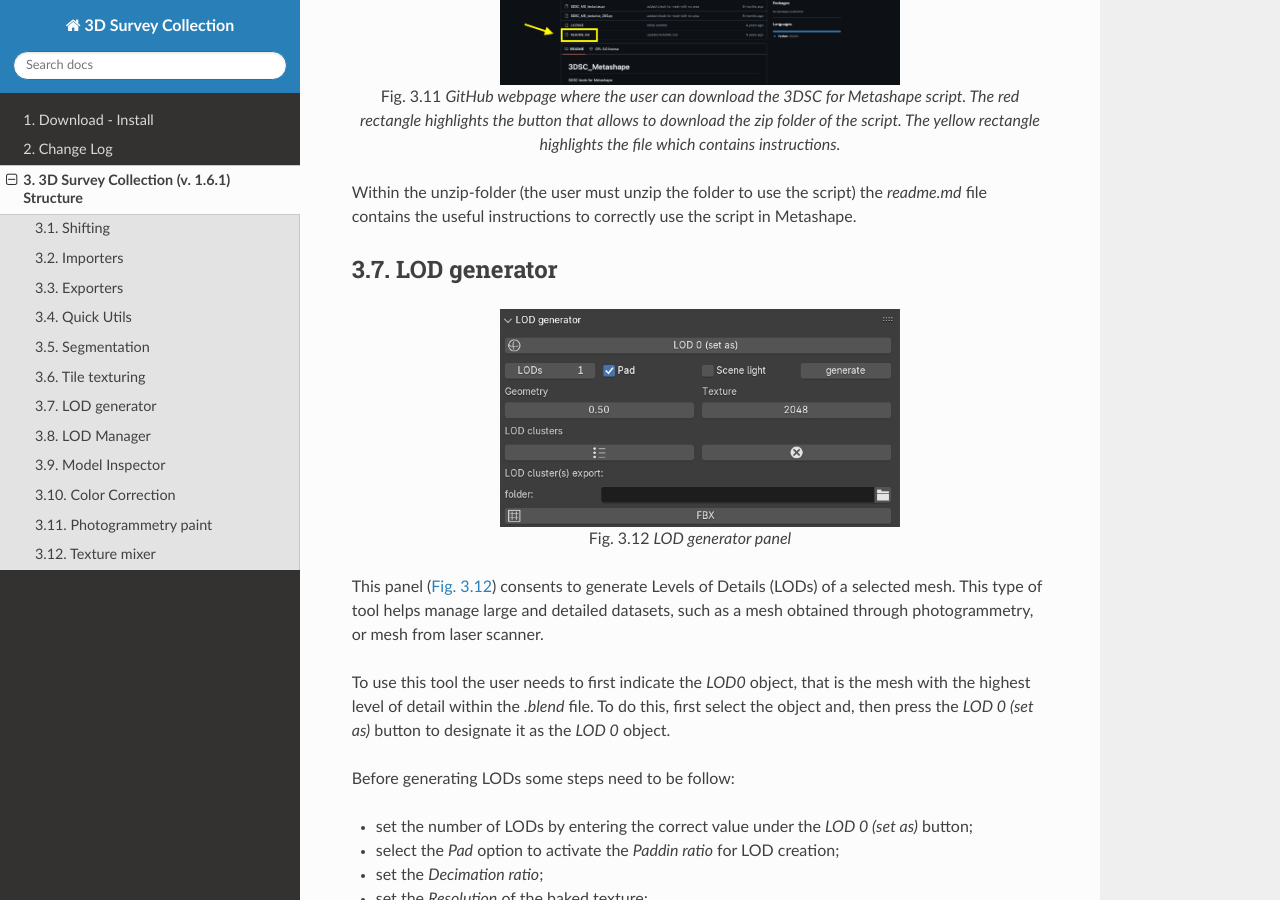
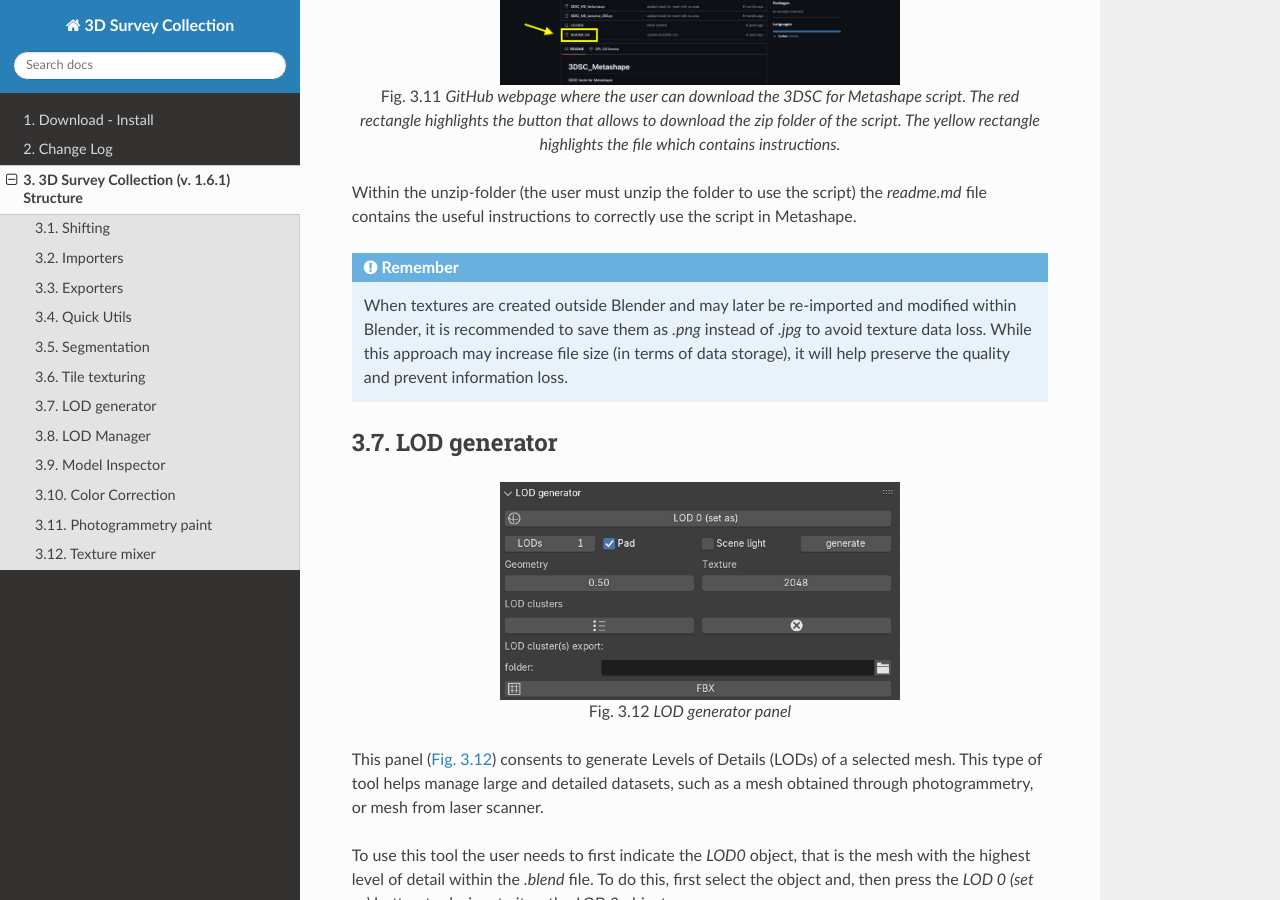
Before and after one commit to zalmoxes-laran/3D-survey-collection-doc, a Sphinx documentation site: the page built from docs/3DSCstructure.rst, in a window 1280 px wide and 900 px high, scrolled down 10722 px. Built offline with Sphinx 7.4.7 and the Read the Docs theme 3.1.0, drawn with Linux system fonts in a browser that asks for light colours.

Commit message:
Update Tile Texturing section with Remember

```diff
--- a/docs/3DSCstructure.rst
+++ b/docs/3DSCstructure.rst
@@ -341,6 +341,12 @@ In GitHub , to download the script the user must click on the *Code* green-butto
 Within the unzip-folder (the user must unzip the folder to use the script) the *readme.md* file contains the useful instructions to correctly use the script in Metashape.
 
 
+.. admonition:: Remember
+
+ When textures are created outside Blender and may later be re-imported and modified within Blender, it is recommended to save them as *.png* instead of *.jpg* to avoid texture data loss.
+ While this approach may increase file size (in terms of data storage), it will help preserve the quality and prevent information loss.
+
+
 .. _LODgenerator:
 
 LOD generator
```
